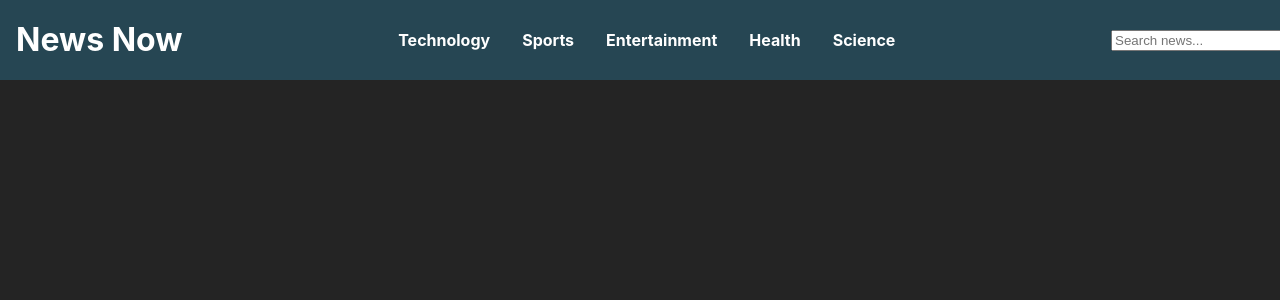
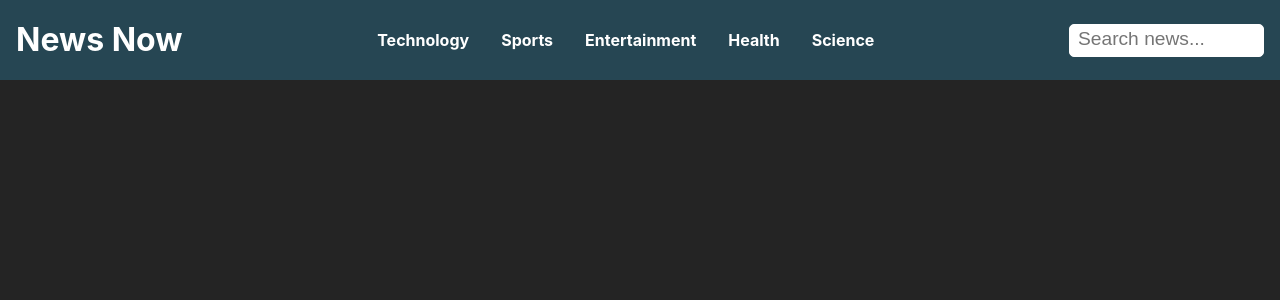
Before and after one commit to vnelai/News_Now, a React (Vite) app: page / in a window 1280 px wide. Shown: the top 300 px of the page. Built offline with nearby package versions, Linux system fonts and the light colour scheme.

Commit message:
Add search-bar styling

```diff
--- a/src/components/header/Header.css
+++ b/src/components/header/Header.css
@@ -38,3 +38,15 @@
 .nav a:hover {
     color:  #e9c46a; /* Change the font color during hover */
 }
+
+/* Search-bar styling */
+.search-bar {
+    border: 1px solid white; /* Set border to solid, white and 1px thickness */
+    border-radius: 5px; /* Rounds border at corners */
+    padding: 0.5rem; /* Adds space around the search-bar */
+    margin-right: 2rem; /* Adds space on the right side */
+}
+
+.search-bar::placeholder {
+    font-size: 1.2rem; /* Make placeholder size larger */
+}
```
